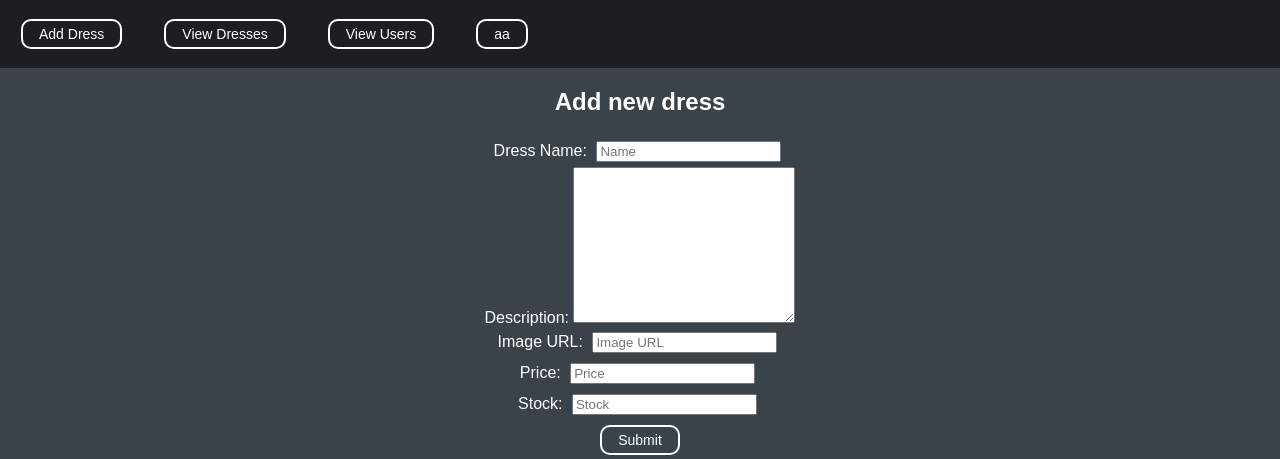
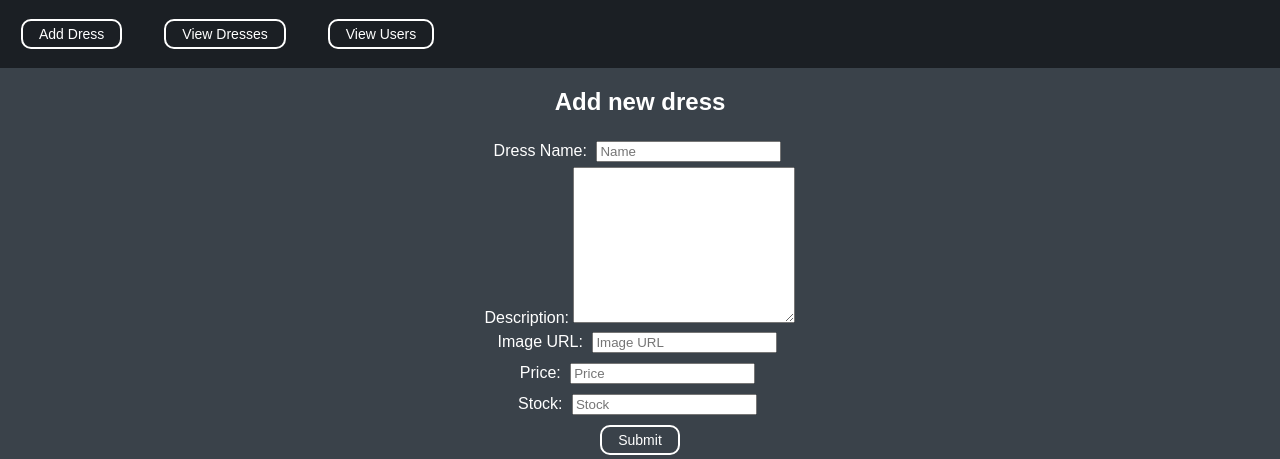
Before and after one commit to Challenger-84/cs_project, a Flask app: page /admin/addnewdress in a window 1280 px wide. Shown: the top 459 px of the page. Run offline with Flask 2, Linux system fonts and the light colour scheme; some libraries are stand-ins or nearby versions.

Commit message:
Removed placeholders and finished up for review

```diff
--- a/admin/templates/admin_ibase.html
+++ b/admin/templates/admin_ibase.html
@@ -26,11 +26,6 @@
                     <input class="button" type="button" value="View Users">
                 </a>
             </li>
-            <li>
-                <a href="{{ aaaa }}">
-                    <input class="button" type="button" value="aa">
-                </a>
-            </li>
         </ul>
         {% block content %}
         {% endblock %}
```
